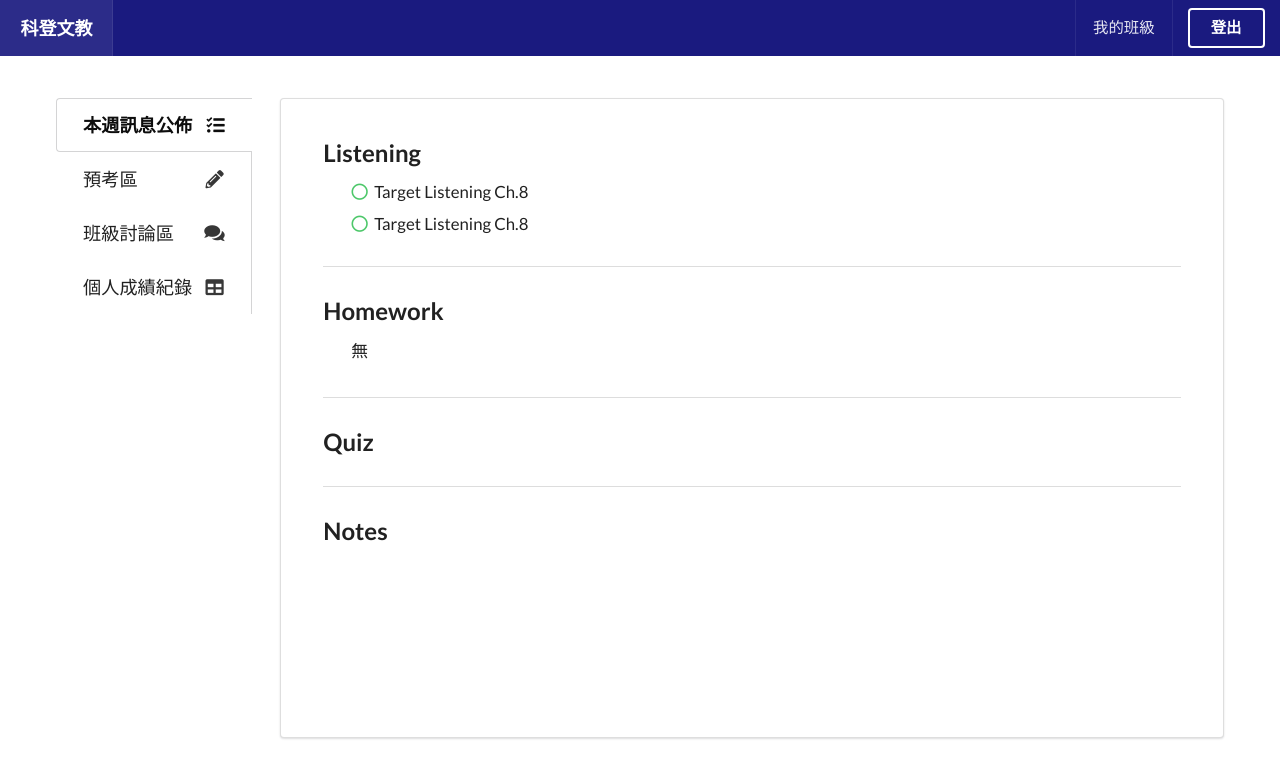
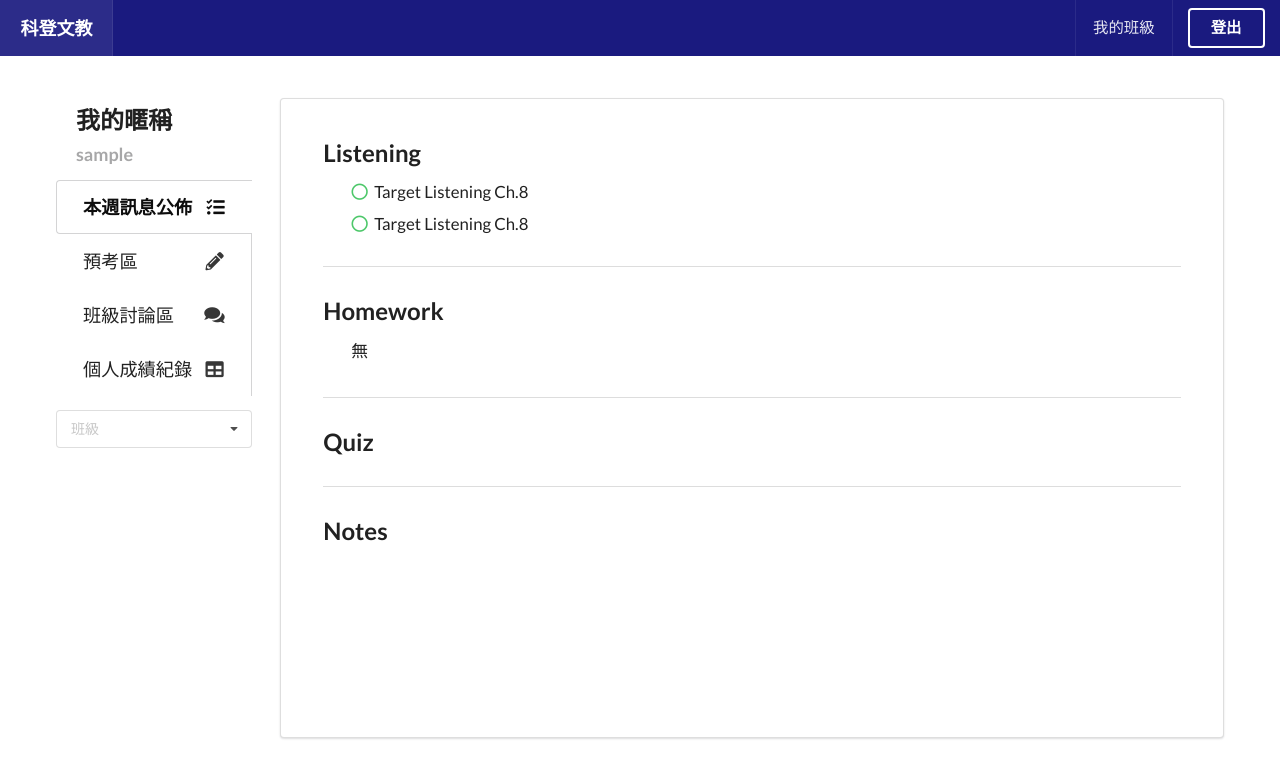
Before and after one commit to shihyuuuuuuu/golden_website, a Django app: page /home/myclass in a window 1280 px wide. Shown: the top 779 px of the page. Run offline with Django 3.2, Linux system fonts and the light colour scheme; the visitor is signed in with stand-in values (Sample User, id 1).

Commit message:
Do some modify on 'myclass' page

```diff
--- a/home/static/css/myclass.css
+++ b/home/static/css/myclass.css
@@ -2,17 +2,30 @@ body {
     background-color: #fff;
 }
 
-.myclass {
+#myclass {
     height: 100%;
     padding: 2rem 3rem;
     padding-top: 6rem;
 }
 
-.myclass .menu .item {
+#personal_data * {
+    padding-left: 1.42857143rem;
+    margin: 0.5rem auto;
+}
+
+#personal_data h3 {
+    color: rgba(34,36,38, 0.4);
+}
+
+#myclass .tabular.menu .item {
     font-size: 1.3rem;
 }
 
-.myclass .segment {
+#myclass .segment {
     min-height: 80vh;
     padding: 3rem;
 }
+
+#myclass .ui.dropdown {
+    width: 100%;
+}
--- a/home/templates/myclass.html
+++ b/home/templates/myclass.html
@@ -7,9 +7,15 @@
 <script src="{% static 'js/myclass.js' %}"></script>
 {% endblock %}
 {% block content %}
-<div class="myclass">
+<div id="myclass">
     <div class="ui padded grid">
         <div class="three wide column">
+            {% if user.is_authenticated %}
+            <div id="personal_data">
+                <h2>我的暱稱</h2>
+                <h3>{{ user.username }}</h3>
+            </div>
+            {% endif %}
             <div class="ui vertical fluid tabular menu">
                 <a class="item">
                     <i class="tasks icon"></i>
@@ -28,6 +34,15 @@
                     個人成績紀錄
                 </a>
             </div>
+            <div class="ui selection dropdown">
+                <input type="hidden">
+                <i class="dropdown icon"></i>
+                <div class="default text">班級</div>
+                <div class="menu">
+                    <div class="item" data-value="1">國一英文</div>
+                    <div class="item" data-value="0">國二數學</div>
+                </div>
+            </div>
         </div>
         <div class="thirteen wide column">
             <div class="ui segment"></div>
```
Also changed, not shown: home/static/js/myclass.js (+14 -11 lines).
